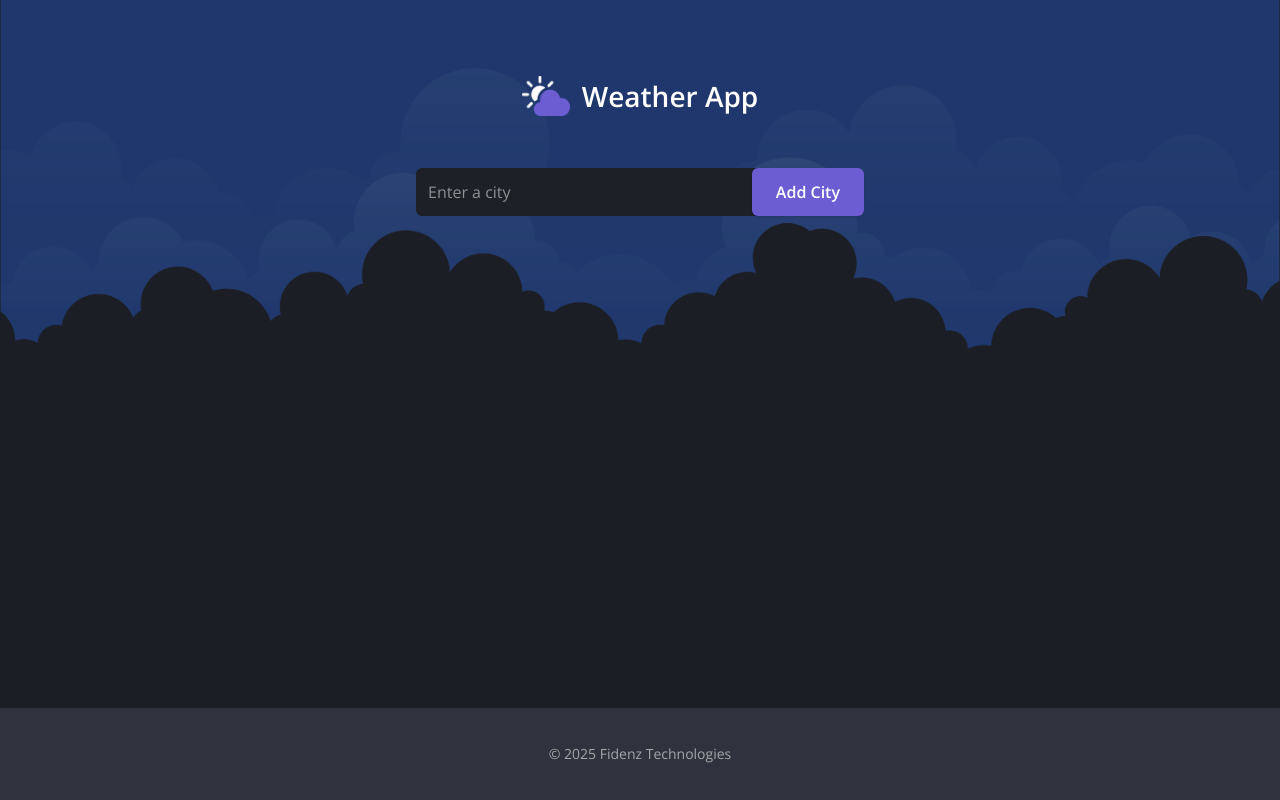
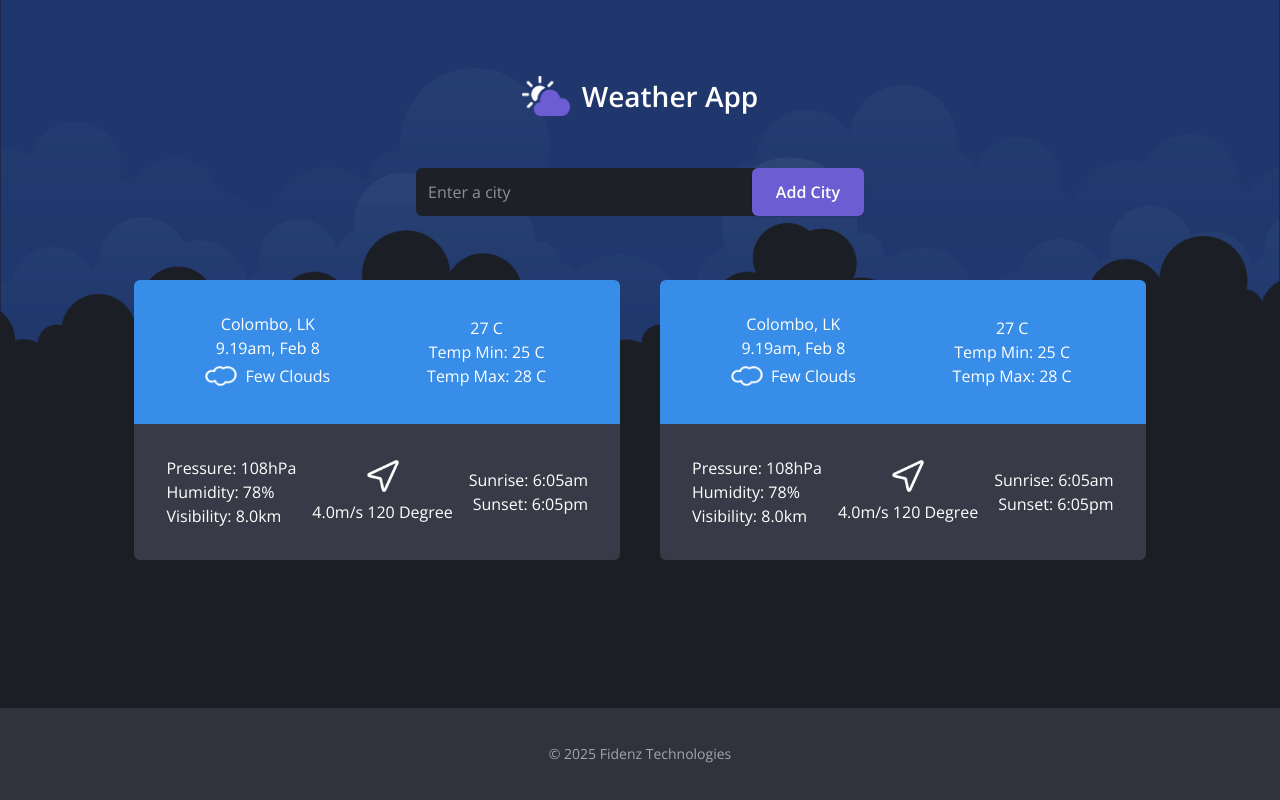
Before and after one commit to DumedhaR/weather-app, a React (Vite) app in the folder client/weather-ui/: page /dashboard in a window 1280 px wide. Built offline with nearby package versions, Linux system fonts and the light colour scheme.

Commit message:
feat: add basic card structure to contain weather data.

```diff
--- a/client/weather-ui/src/App.tsx
+++ b/client/weather-ui/src/App.tsx
@@ -1,4 +1,9 @@
-import { BrowserRouter as Router, Routes, Route, Navigate } from "react-router-dom";
+import {
+  BrowserRouter as Router,
+  Routes,
+  Route,
+  Navigate,
+} from "react-router-dom";
 import LandingPage from "./pages/LandingPage";
 import Dashboard from "./pages/Dashboard";
 import MainLayout from "./layouts/MainLayout";
@@ -8,15 +13,16 @@ function App() {
     <>
       <Router>
         <Routes>
-          <Route path="/" element={<LandingPage/>}/>
-          <Route path="/dashboard" element={<MainLayout/>}>
-            <Route index element={<Dashboard/>}/>
+          <Route path="/" element={<LandingPage />} />
+          <Route path="/dashboard" element={<MainLayout />}>
+            <Route index element={<Dashboard />} />
           </Route>
-          <Route path="*" element={<Navigate to="/" />} /> {/* fallback redirect */}
+          <Route path="*" element={<Navigate to="/" />} />{" "}
+          {/* fallback redirect */}
         </Routes>
       </Router>
     </>
-  )
+  );
 }
 
-export default App
+export default App;
--- a/client/weather-ui/src/components/WeatherCard.tsx
+++ b/client/weather-ui/src/components/WeatherCard.tsx
@@ -0,0 +1,46 @@
+// import cardBgImg from "../assets/images/BgCard4x.svg";
+import cloudyIcon from "../assets/icons/couldy4x.svg";
+import arrowIcon from "../assets/icons/Arrow4x.svg";
+
+const WeatherCrad = () => {
+  return (
+    <div className="flex flex-col h-full rounded-md overflow-hidden">
+      <div className="flex bg-[#378de7] p-8 w-full justify-center gap-4">
+        <div className="flex flex-col justify-center flex-1">
+          <div className="flex flex-col">
+            <div>Colombo, LK</div>
+            <div>9.19am, Feb 8</div>
+          </div>
+          <div className="flex items-center gap-2 justify-center">
+            <img src={cloudyIcon} className="w-8 h-8 object-contain" />
+            <div>Few Clouds</div>
+          </div>
+        </div>
+        <div className="flex flex-col justify-center flex-1">
+          <div>27 C</div>
+          <div>
+            <div>Temp Min: 25 C</div>
+            <div>Temp Max: 28 C</div>
+          </div>
+        </div>
+      </div>
+      <div className="flex bg-[#383b47] p-8 justify-between gap-4">
+        <div className="flex flex-col text-left justify-center">
+          <div>Pressure: 108hPa</div>
+          <div>Humidity: 78%</div>
+          <div>Visibility: 8.0km</div>
+        </div>
+        <div className="flex flex-col text-center justify-center items-center gap-2">
+          <img src={arrowIcon} className="w-8 h-8 object-contain" />
+          <div>4.0m/s 120 Degree</div>
+        </div>
+        <div className="flex flex-col text-right justify-center">
+          <div>Sunrise: 6:05am</div>
+          <div>Sunset: 6:05pm</div>
+        </div>
+      </div>
+    </div>
+  );
+};
+
+export default WeatherCrad;
--- a/client/weather-ui/src/index.css
+++ b/client/weather-ui/src/index.css
@@ -17,6 +17,7 @@
 
 html {
   scroll-behavior: smooth;
+  font-size: 16px;
 }
 
 body {
--- a/client/weather-ui/src/layouts/MainLayout.tsx
+++ b/client/weather-ui/src/layouts/MainLayout.tsx
@@ -4,7 +4,7 @@ import { Outlet } from "react-router-dom";
 function MainLayout() {
   return (
     <div
-      className="relative flex flex-col w-full min-h-screen bg-no-repeat bg-contain bg-fixed"
+      className="relative flex flex-col w-full min-h-screen bg-no-repeat bg-contain bg-fixed gap-18"
       style={{ backgroundImage: `url('/images/BgMain4x.svg')` }}
     >
       <div className="absolute inset-0 bg-black opacity-5 pointer-events-none z-10" />
--- a/client/weather-ui/src/pages/Dashboard.tsx
+++ b/client/weather-ui/src/pages/Dashboard.tsx
@@ -1,10 +1,17 @@
 import SearchBar from "../components/SearchBar";
+import WeatherCrad from "../components/WeatherCard";
 const Dashboard = () => {
-    return (
-        <div>
-            <SearchBar/>
-        </div>
-    )
-}
+  return (
+    <div className="flex flex-col gap-16">
+      <div>
+        <SearchBar />
+      </div>
+      <div className="flex flex-wrap justify-center items-center gap-10">
+        <WeatherCrad />
+        <WeatherCrad />
+      </div>
+    </div>
+  );
+};
 
 export default Dashboard;
```
Also changed, not shown: client/weather-ui/src/components/SearchBar.tsx (+16 -10 lines), client/weather-ui/src/assets/icons/cloudy4x.png (added), client/weather-ui/src/assets/icons/couldy4x.svg (added).
